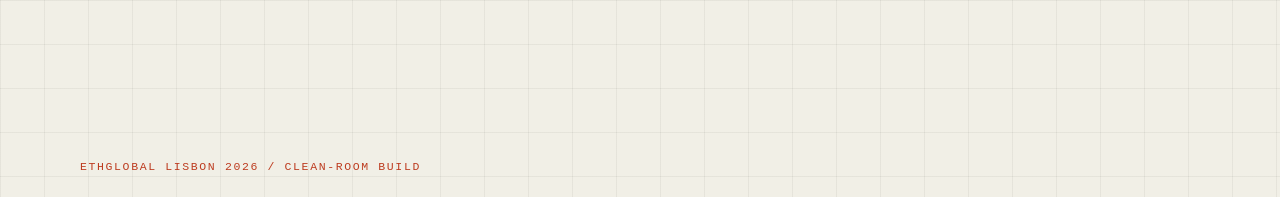
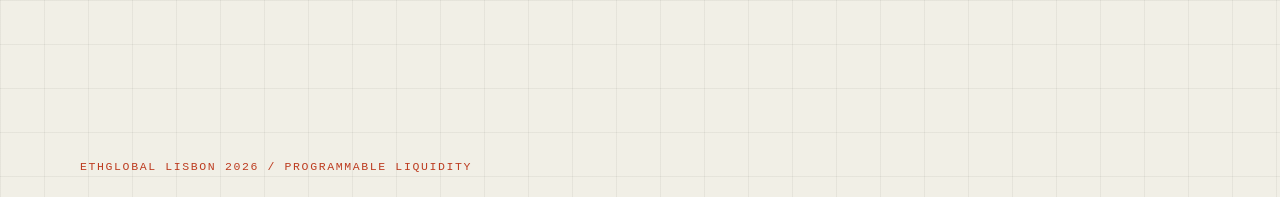
Before and after one commit to Ryad2/liquid_OB, a React (Vite) app in the folder apps/web/: page / in a window 1280 px wide. Shown: the top 197 px of the page. Built offline with nearby package versions, Linux system fonts and the light colour scheme.

Commit message:
docs: freeze hackathon execution plan

```diff
--- a/apps/web/src/App.tsx
+++ b/apps/web/src/App.tsx
@@ -4,7 +4,9 @@ function App() {
   return (
     <main>
       <header className="hero">
-        <p className="eyebrow">ETHGlobal Lisbon 2026 / clean-room build</p>
+        <p className="eyebrow">
+          ETHGlobal Lisbon 2026 / programmable liquidity
+        </p>
         <h1>
           Liquid <span>OB</span>
         </h1>
```
Also changed, not shown: 6 other files (tests, documents, lock files or other folders).
